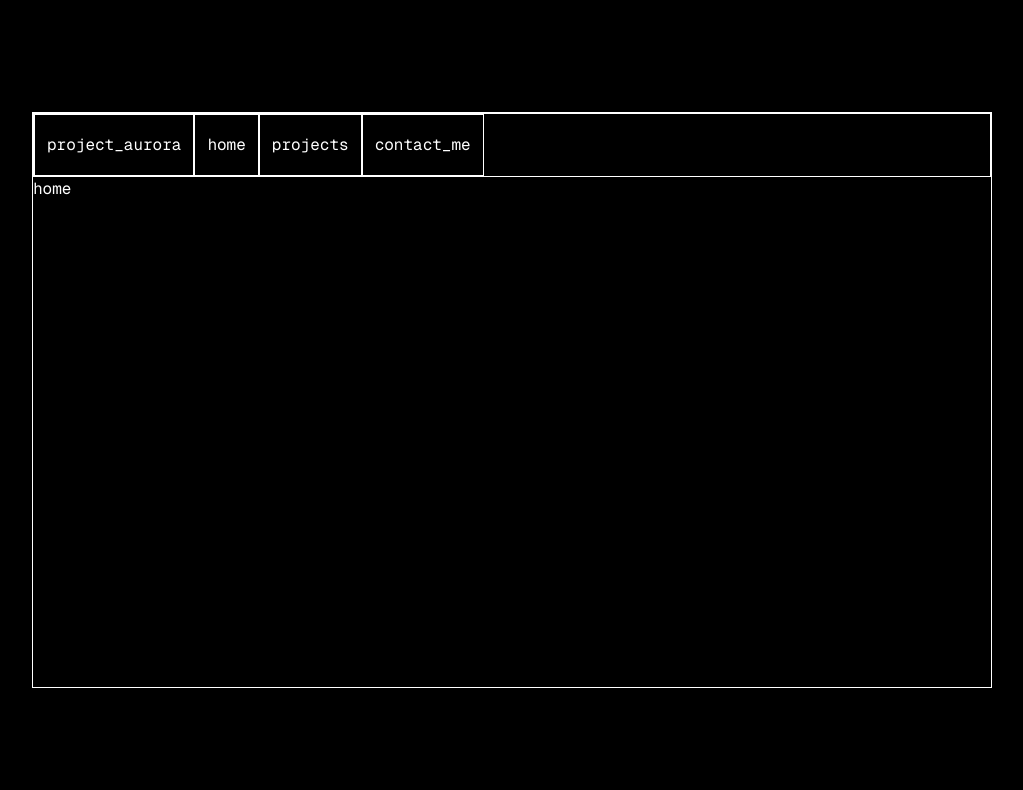
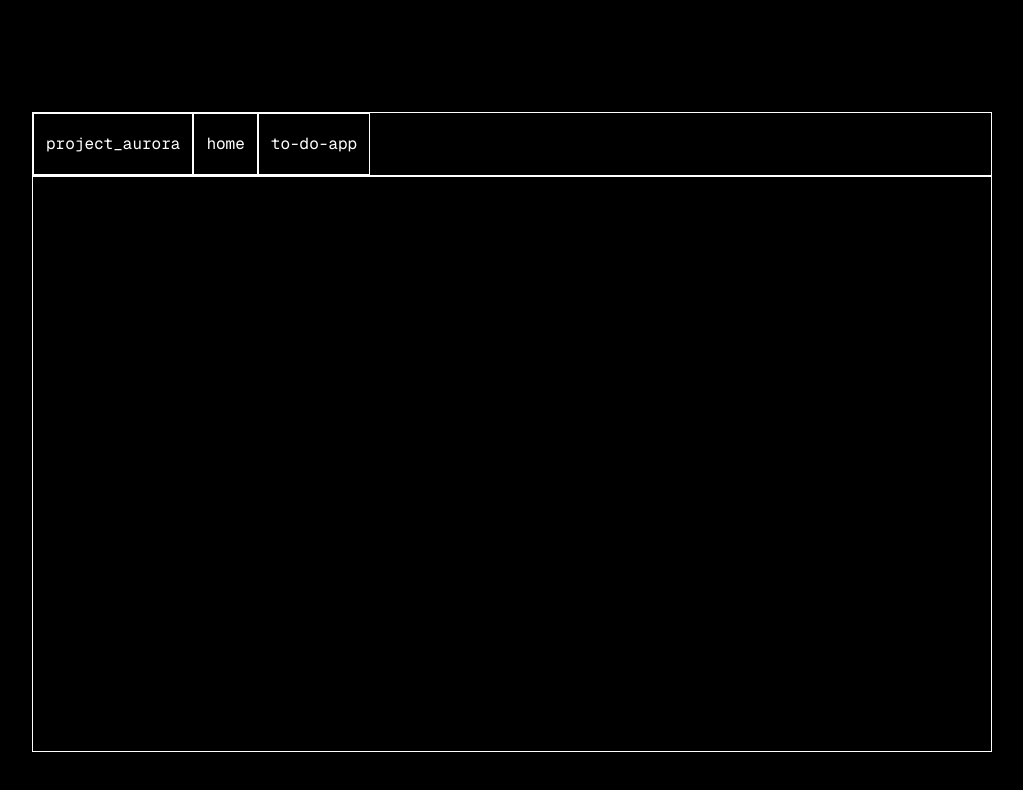
Before and after one commit to auroradream04/todo_app, a Next.js app: page / in a window 1280 px wide. Shown: the top 790 px of the page, without its empty margins (128-1151 px from the left). Built offline with nearby package versions, Linux system fonts and the light colour scheme.

Commit message:
Added to-do route

```diff
--- a/src/app/components/home/Navbar.tsx
+++ b/src/app/components/globals/Navbar.tsx
@@ -9,11 +9,8 @@ export default function Navbar({ setActivePage }: { setActivePage: (isActive: st
             <li onClick={() => setActivePage('home')} className="h-full border border-white flex items-center justify-center py-2 px-3 border-collapse cursor-pointer hover:bg-accent">
                 <h2>home</h2>
             </li>
-            <li onClick={() => setActivePage('projects')} className="h-full border border-white flex items-center justify-center py-2 px-3 border-collapse cursor-pointer hover:bg-accent">
-                <h2>projects</h2>
-            </li>
-            <li onClick={() => setActivePage('contact_me')} className="h-full border border-white flex items-center justify-center py-2 px-3 border-collapse cursor-pointer hover:bg-accent">
-                <h2>contact_me</h2>
+            <li onClick={() => setActivePage('to-do-app')} className="h-full border border-white flex items-center justify-center py-2 px-3 border-collapse cursor-pointer hover:bg-accent">
+                <h2>to-do-app</h2>
             </li>
         </ul>
     )
--- /dev/null
+++ b/src/app/components/home/HomePage.tsx
@@ -0,0 +1,3 @@
+export default function HomePage() {
+    return null
+}
--- /dev/null
+++ b/src/app/components/todo/Todo.tsx
@@ -0,0 +1,16 @@
+export default function Todo() {
+    return (
+        <main className="w-full h-full flex p-10">
+            <div className="left-content w-2/5 flex flex-wrap items-center justify-center border border-white h-full mr-8">
+                <div className="w-full flex justify-center ">
+                    <h1>Welcome to Aurora's TODO APP 🐳</h1>
+                </div>
+            </div>
+            <div className="right-content w-3/5 flex flex-wrap border border-white h-full">
+                <div className="">
+
+                </div>
+            </div>
+        </main>
+    )
+}
--- a/src/app/page.tsx
+++ b/src/app/page.tsx
@@ -1,16 +1,19 @@
 'use client'
 
 import { useState } from "react";
-import Navbar from "./components/home/Navbar";
+import Navbar from "./components/globals/Navbar";
+import HomePage from "./components/home/HomePage";
+import Todo from "./components/todo/Todo";
 
 export default function Home() {
   const [activePage, setActivePage] = useState('home');
 
   return (
     <div className="w-[100vw] h-[100vh] px-40 py-28">
+      <Navbar setActivePage={setActivePage} />
       <div className="border border-white w-full h-full">
-        <Navbar setActivePage={setActivePage} />
-        <h1>{activePage}</h1>
+        {activePage === 'home' && <HomePage />}
+        {activePage === 'to-do-app' && <Todo />}
       </div>
     </div>
   );
```
